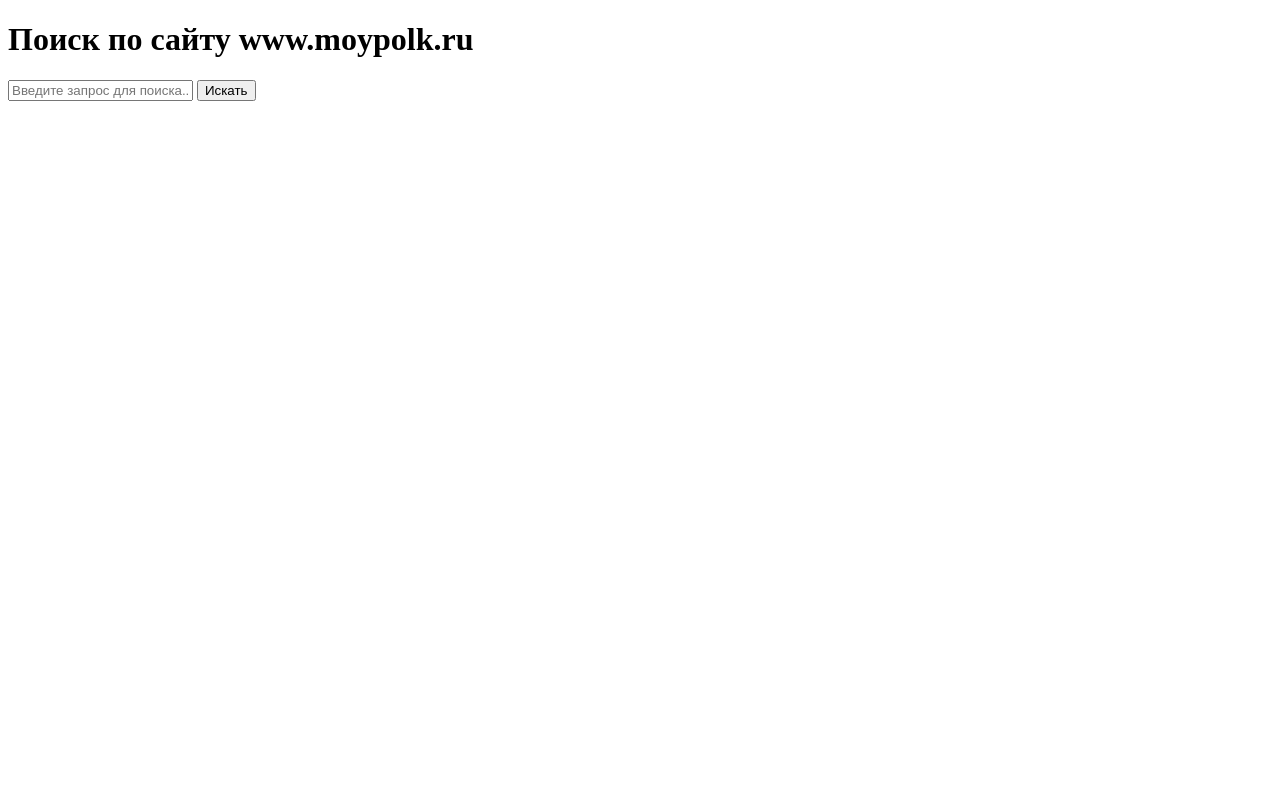
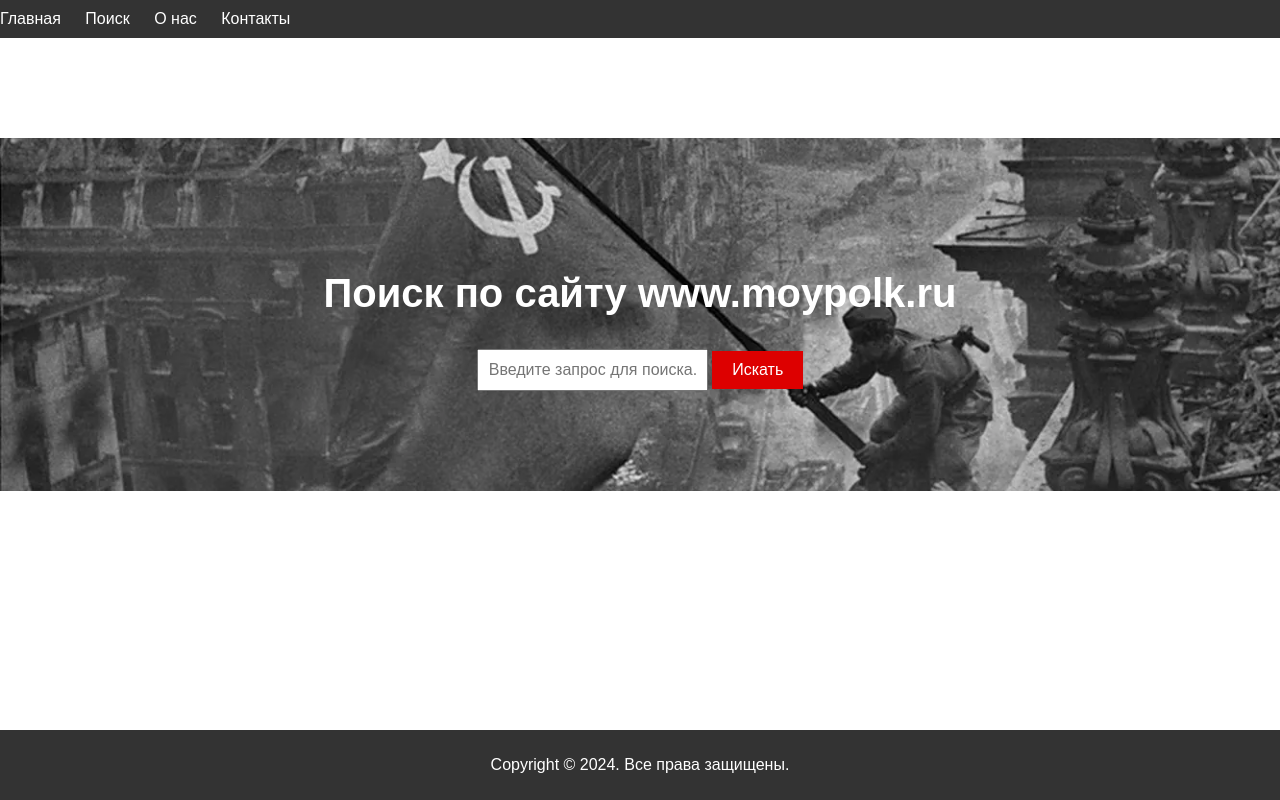
Before and after one commit to Tilek2304/myflaskapp, a Flask app: page / in a window 1280 px wide. Run offline with Flask 3, Linux system fonts and the light colour scheme.

Commit message:
second_commit

```diff
--- a/app.py
+++ b/app.py
@@ -28,8 +28,8 @@
         fio = card.find('a', class_='search-card__caption').text.strip()
 
         # Находим и выводим Звание, если есть
-        rank_element = card.find('span', string=lambda x: x and 'Звание' in x)
-        rank = rank_element.text.split(' - ')[-1].strip() if rank_element else 'Звание не указано'
+        rank_element = card.find('span', string=lambda x: x and 'аскердик наам' in x)
+        rank = rank_element.text.split(' - ')[-1].strip() if rank_element else 'аскердик наамы жазылуу эмес'
 
         # Выводим ссылку
         link = card.find('a', class_='search-card__caption')['href']
--- a/templates/home.html
+++ b/templates/home.html
@@ -1,5 +1,5 @@
 <!-- templates/home.html -->
-<!DOCTYPE html>
+<!-- <!DOCTYPE html>
 <html>
 <head>
     <title>Поиск</title>
@@ -11,4 +11,46 @@
         <button type="submit">Искать</button>
     </form>
 </body>
+</html> -->
+<!DOCTYPE html>
+<html lang="en">
+<head>
+    <meta charset="UTF-8">
+    <meta name="viewport" content="width=device-width, initial-scale=1.0">
+    <title>Поиск Ветеранов Красной Армии</title>
+    <link rel="stylesheet" href="style.css">
+</head>
+<body>
+    <header>
+        <nav>
+            <ul>
+                <li><a href="#">Главная</a></li>
+                <li><a href="#">Поиск</a></li>
+                <li><a href="#">О нас</a></li>
+                <li><a href="#">Контакты</a></li>
+            </ul>
+        </nav>
+    </header>
+
+    <section class="hero">
+        <!-- <h1>Поиск Ветеранов Красной Армии</h1>
+        <form action="#" method="get">
+            <input type="text" placeholder="Введите имя ветерана или номер военной единицы">
+            <button type="submit">Найти ветерана</button>
+        </form> -->
+        <h1>Поиск по сайту www.moypolk.ru</h1>
+        <form action="/parse" method="post">
+            <input type="text" name="searchdata" placeholder="Введите запрос для поиска..." required>
+            <button type="submit">Искать</button>
+        </form>
+    </section>
+
+    <section class="search-results">
+        <!-- Результаты поиска будут здесь -->
+    </section>
+
+    <footer>
+        <p>Copyright &copy; 2024. Все права защищены.</p>
+    </footer>
+</body>
 </html>
--- /dev/null
+++ b/templates/style.css
@@ -0,0 +1,116 @@
+body {
+    font-family: Arial, sans-serif;
+    margin: 0;
+    padding: 0;
+    height:100vh;
+    display: flex;
+    flex-direction: column;
+    justify-content: space-between;
+}
+
+header {
+    background-color: #333;
+    color: #fff;
+    padding: 10px 0;
+}
+
+nav ul {
+    list-style-type: none;
+    margin: 0;
+    padding: 0;
+}
+
+nav ul li {
+    display: inline;
+    margin-right: 20px;
+}
+
+nav ul li a {
+    color: #fff;
+    text-decoration: none;
+}
+
+.hero {
+    position: relative;
+    /* background-image: url('images/background.webp'); Подставьте свое изображение */
+    /* background-size: 100%, 40%; */
+    color: #fff;
+    text-align: center;
+    padding: 100px 0;
+}
+.hero::after {
+    content: ' ';
+    position: absolute;
+    top:0;
+    left:0;
+    height: 100%;
+    width: 100%;
+    background-image: url('images/background.webp'); /*Подставьте свое изображение*/
+    background-size: 100%, 100%;
+    background-position: 50% 70%;
+    z-index: -1;
+    /* margin-top:-100px; */
+}
+
+.hero h1 {
+    font-size: 2.5em;
+}
+
+.hero form input[type="text"] {
+    padding: 10px;
+    font-size: 1em;
+}
+
+.hero form button {
+    padding: 10px 20px;
+    font-size: 1em;
+    background-color: #d00;
+    color: #fff;
+    border: none;
+    cursor: pointer;
+}
+
+.search-results {
+    padding: 20px;
+}
+
+.search-results h2 {
+    font-size: 1.5em;
+    margin-bottom: 10px;
+}
+
+.search-results ul {
+    list-style-type: none;
+    padding: 0;
+    margin: 0;
+}
+
+.search-results div {
+    width:min(50%,600px);
+    background-color: #f9f9f9;
+    border: 1px solid #ddd;
+    margin-bottom: 10px;
+    padding: 10px;
+}
+
+.search-results div:hover {
+    background-color: #f0f0f0;
+}
+
+.search-results p a {
+    color: #333;
+    text-decoration: none;
+}
+
+.search-results p a:hover {
+    text-decoration: underline;
+}
+
+
+
+footer {
+    background-color: #333;
+    color: #fff;
+    text-align: center;
+    padding: 10px 0;
+}
```
Also changed, not shown: requirements.txt (added, +15 -0 lines), templates/products.html (+7 -2 lines), templates/images/background.webp (added), templates/script.js (added), 1 other file.
